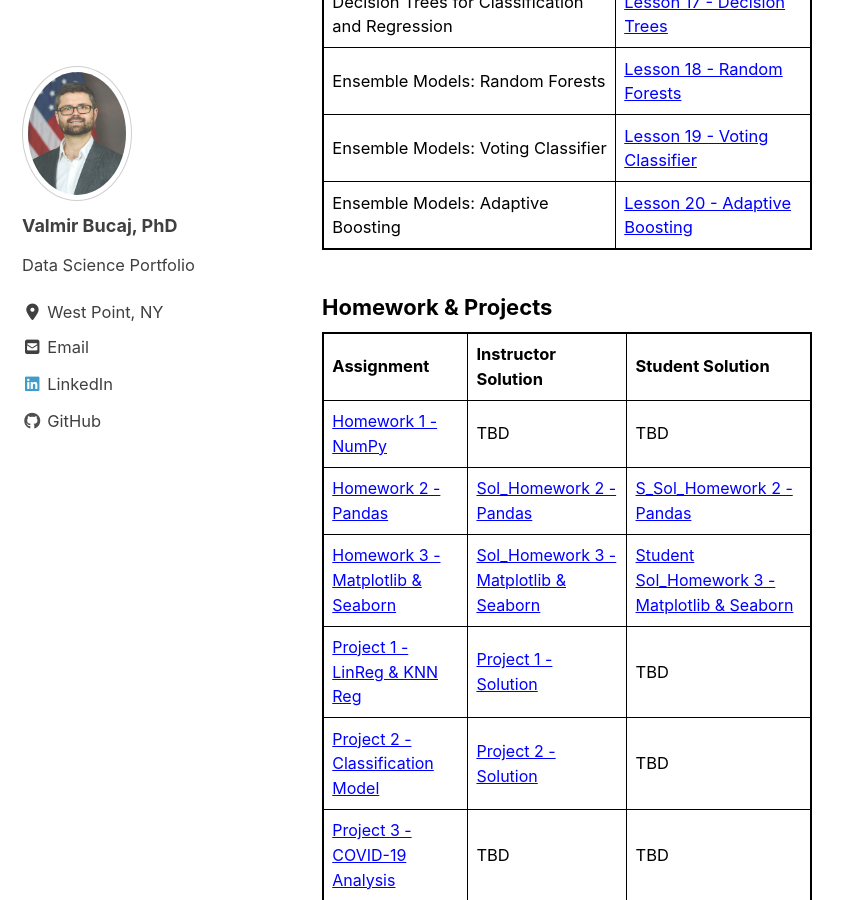
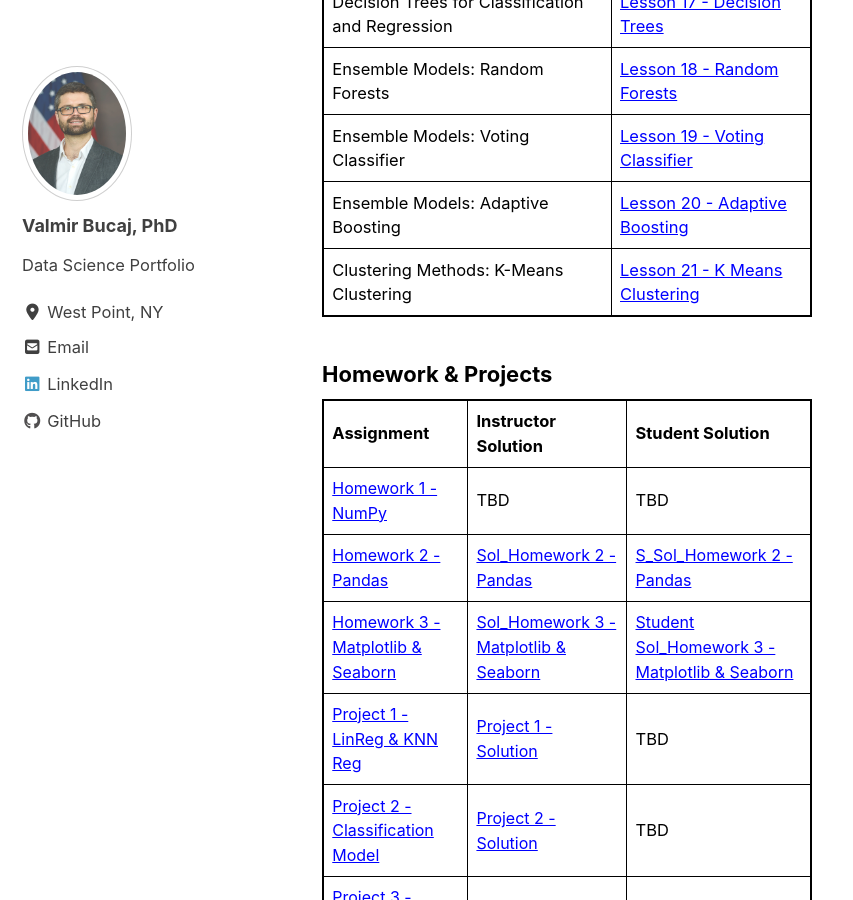
Before and after one commit to vbucaj/vbucaj.github.io, a Jekyll site: the page built from _pages/MA477.md, in a window 1280 px wide and 900 px high, scrolled down 1636 px. Shown: the whole window, without its empty margins (0-853 px from the left). Built offline with Jekyll 4.4.1, drawn with Linux system fonts in a browser that asks for light colours; cached includes are drawn as plain includes; nearby versions of some CDN libraries.

Commit message:
vide lec 21

```diff
--- a/_pages/MA477.md
+++ b/_pages/MA477.md
@@ -119,6 +119,11 @@
     <td><a href="https://www.youtube.com/watch?v=CHbrISoF_EM" target="_blank" ><font size='3'></font>Lesson 20 - Adaptive Boosting</a></td>
   </tr>
 
+   <tr>
+    <td>Clustering Methods: K-Means Clustering </td>
+    <td><a href="https://www.youtube.com/watch?v=ff2wHUu_Smo" target="_blank" ><font size='3'></font>Lesson 21 - K Means Clustering</a></td>
+  </tr>
+
 </table>
 
 </body>
```
